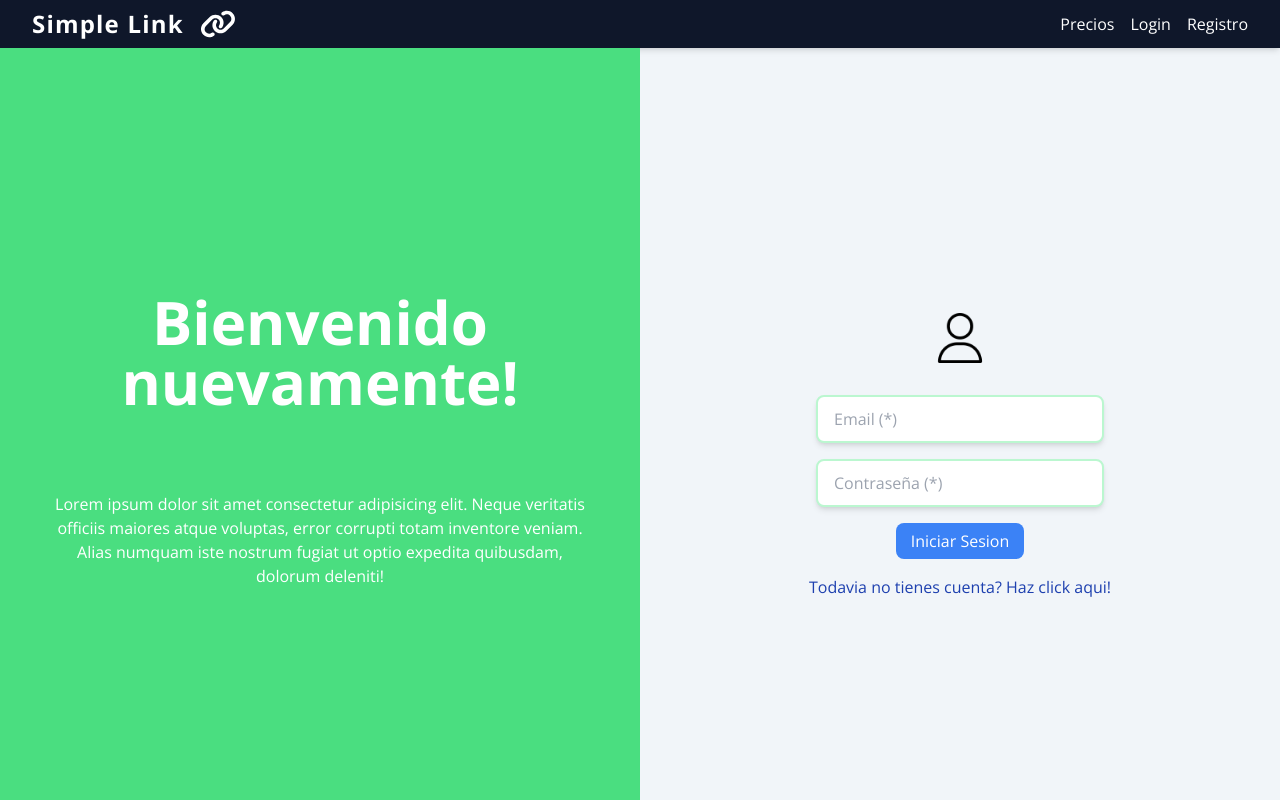
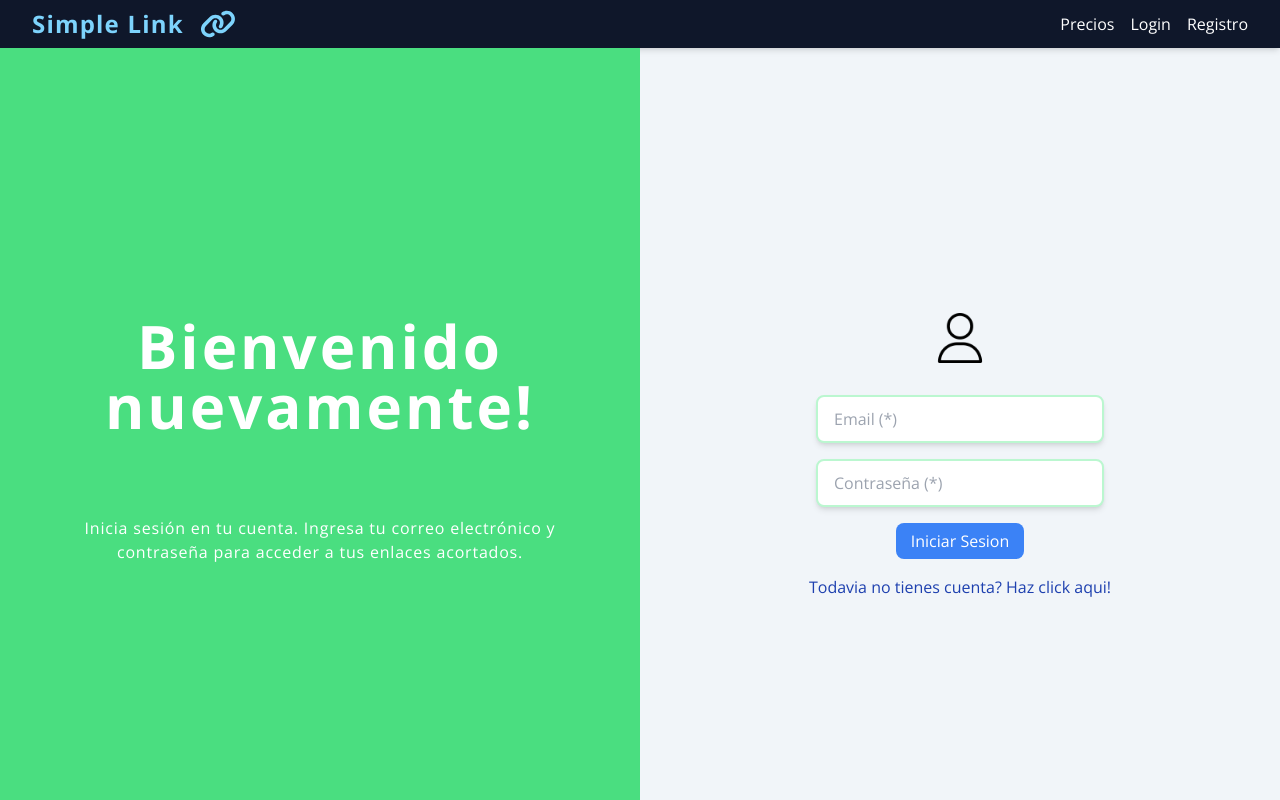
Before and after one commit to CristianMozetich/Url-Shortener, a Next.js app in the folder frontend/: page /pages/login in a window 1280 px wide. Shown: the top 800 px of the page. Built offline with nearby package versions, Linux system fonts and the light colour scheme.

Commit message:
actualizaciones

```diff
--- a/frontend/src/app/components/NavBar/NavBar.jsx
+++ b/frontend/src/app/components/NavBar/NavBar.jsx
@@ -8,14 +8,14 @@ const NavBar = () => {
         <div className="flex">
           <Link
             href={"/"}
-            className="font-bold hover:text-sky-500 transition-all flex gap-4 text-2xl text-center m-2 ml-8 tracking-wider"
+            className="font-bold hover:text-white text-sky-300 transition-all flex gap-4 text-2xl text-center m-2 ml-8 tracking-wider"
           >
             Simple Link
             <svg
               className="w-9 h-23 hover:currentColor"
               xmlns="http://www.w3.org/2000/svg"
               viewBox="0 0 640 512"
-              fill="white"
+              fill="currentColor"
             >
               <path d="M579.8 267.7c56.5-56.5 56.5-148 0-204.5c-50-50-128.8-56.5-186.3-15.4l-1.6 1.1c-14.4 10.3-17.7 30.3-7.4 44.6s30.3 17.7 44.6 7.4l1.6-1.1c32.1-22.9 76-19.3 103.8 8.6c31.5 31.5 31.5 82.5 0 114L422.3 334.8c-31.5 31.5-82.5 31.5-114 0c-27.9-27.9-31.5-71.8-8.6-103.8l1.1-1.6c10.3-14.4 6.9-34.4-7.4-44.6s-34.4-6.9-44.6 7.4l-1.1 1.6C206.5 251.2 213 330 263 380c56.5 56.5 148 56.5 204.5 0L579.8 267.7zM60.2 244.3c-56.5 56.5-56.5 148 0 204.5c50 50 128.8 56.5 186.3 15.4l1.6-1.1c14.4-10.3 17.7-30.3 7.4-44.6s-30.3-17.7-44.6-7.4l-1.6 1.1c-32.1 22.9-76 19.3-103.8-8.6C74 372 74 321 105.5 289.5L217.7 177.2c31.5-31.5 82.5-31.5 114 0c27.9 27.9 31.5 71.8 8.6 103.9l-1.1 1.6c-10.3 14.4-6.9 34.4 7.4 44.6s34.4 6.9 44.6-7.4l1.1-1.6C433.5 260.8 427 182 377 132c-56.5-56.5-148-56.5-204.5 0L60.2 244.3z" />
             </svg>
--- a/frontend/src/app/components/info/Info.jsx
+++ b/frontend/src/app/components/info/Info.jsx
@@ -5,7 +5,7 @@ import Menu from "../menu/Menu";
 const Info = () => {
   return (
     <>
-      <div className="flex flex-wrap justify-center items-center">
+      <div className="flex flex-wrap flex-col h-screen justify-center items-center">
         <Menu />
         <div className="flex-col w-1/2 mb-8 m-4 flex flex-wrap items-center border-2 border-solid bg-sky-100  p-6 rounded-lg shadow-lg shadow-sky-400">
           <Link
--- a/frontend/src/app/components/menu/Menu.jsx
+++ b/frontend/src/app/components/menu/Menu.jsx
@@ -2,7 +2,7 @@ import React from "react";
 
 const Menu = () => {
   return (
-    <div className="w-1/2 mt-6 mb-6 p-6">
+    <div className="w-1/2 mb-6 p-6">
       <p className="text-2xl tracking-wider">
         <span className="font-semibold">¡Bienvenido a nuestro acortador de enlaces!</span> Simplifica tus URLs largas
         en enlaces cortos y fáciles de compartir. Con nuestra herramienta,
--- a/frontend/src/app/pages/login/page.jsx
+++ b/frontend/src/app/pages/login/page.jsx
@@ -5,14 +5,12 @@ const Login = () => {
   return (
     <div className="grid items-center justify-items-center lg:grid-cols-2 lg:overflow-hidden">
       <div className="bg-green-400 h-screen flex justify-center items-center flex-col">
-        <h1 className="text-center text-6xl font-bold text-white m-4 p-4">
+        <h1 className="text-center text-6xl font-bold text-white m-4 p-4 tracking-wider">
           Bienvenido nuevamente!
         </h1>
-        <span className="text-white text-center p-6 m-6">
-          Lorem ipsum dolor sit amet consectetur adipisicing elit. Neque
-          veritatis officiis maiores atque voluptas, error corrupti totam
-          inventore veniam. Alias numquam iste nostrum fugiat ut optio expedita
-          quibusdam, dolorum deleniti!
+        <span className="text-white text-center tracking-wider p-6 m-6">
+          Inicia sesión en tu cuenta. Ingresa tu correo
+          electrónico y contraseña para acceder a tus enlaces acortados.
         </span>
       </div>
       <LoginForm />
--- a/frontend/src/app/pages/registro/page.jsx
+++ b/frontend/src/app/pages/registro/page.jsx
@@ -6,8 +6,8 @@ const Registro = () => {
   return (
     <div className="grid items-center justify-items-center lg:grid-cols-2 lg:overflow-hidden">
       <div className="bg-blue-400 h-screen flex justify-center items-center flex-col">
-        <h1 className="text-center text-6xl font-bold text-white m-4 p-4">Bienvenido a Simple Link</h1>
-        <span className="text-white text-center p-6 m-6">Lorem ipsum dolor sit amet consectetur adipisicing elit. Aliquid, reiciendis eveniet expedita voluptates sed unde incidunt molestias pariatur quidem sint, alias tempora quas accusamus. Ea repudiandae maxime alias excepturi id?</span>
+        <h1 className="text-center text-6xl tracking-wider font-bold text-white m-4 p-4">Bienvenido a Simple Link</h1>
+        <span className="text-white text-center p-6 m-6 tracking-wider"><span className="font-semibold">!Únete a nuestra comunidad de acortamiento de URL!</span> Regístrate ahora para comenzar a acortar tus enlaces de forma rápida y sencilla. Solo necesitamos unos pocos detalles tuyos para configurar tu cuenta. Completa el formulario a continuación y empieza a acortar tus enlaces en cuestión de segundos.</span>
       </div>
       <RegistroForm />
     </div>
```
